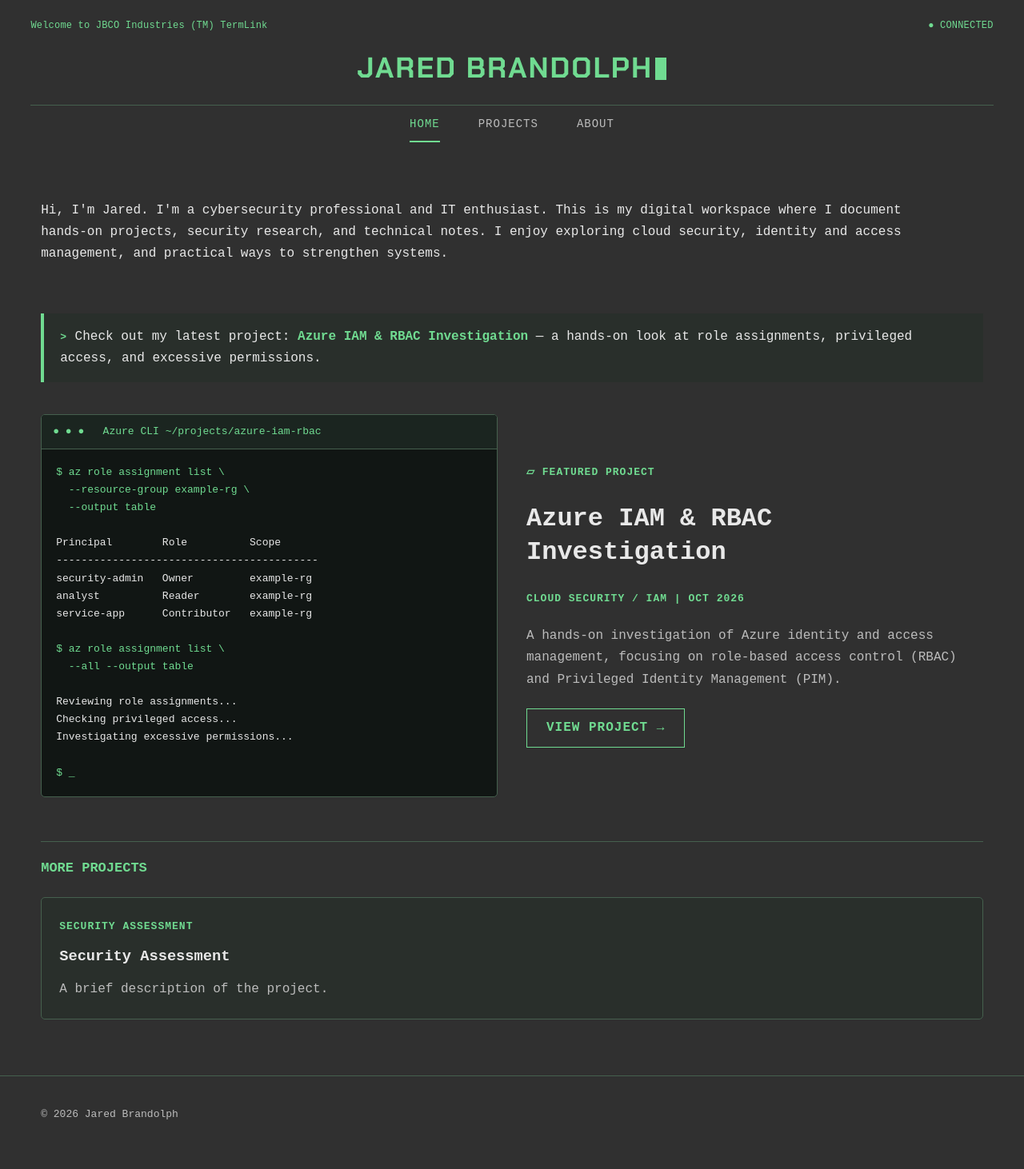
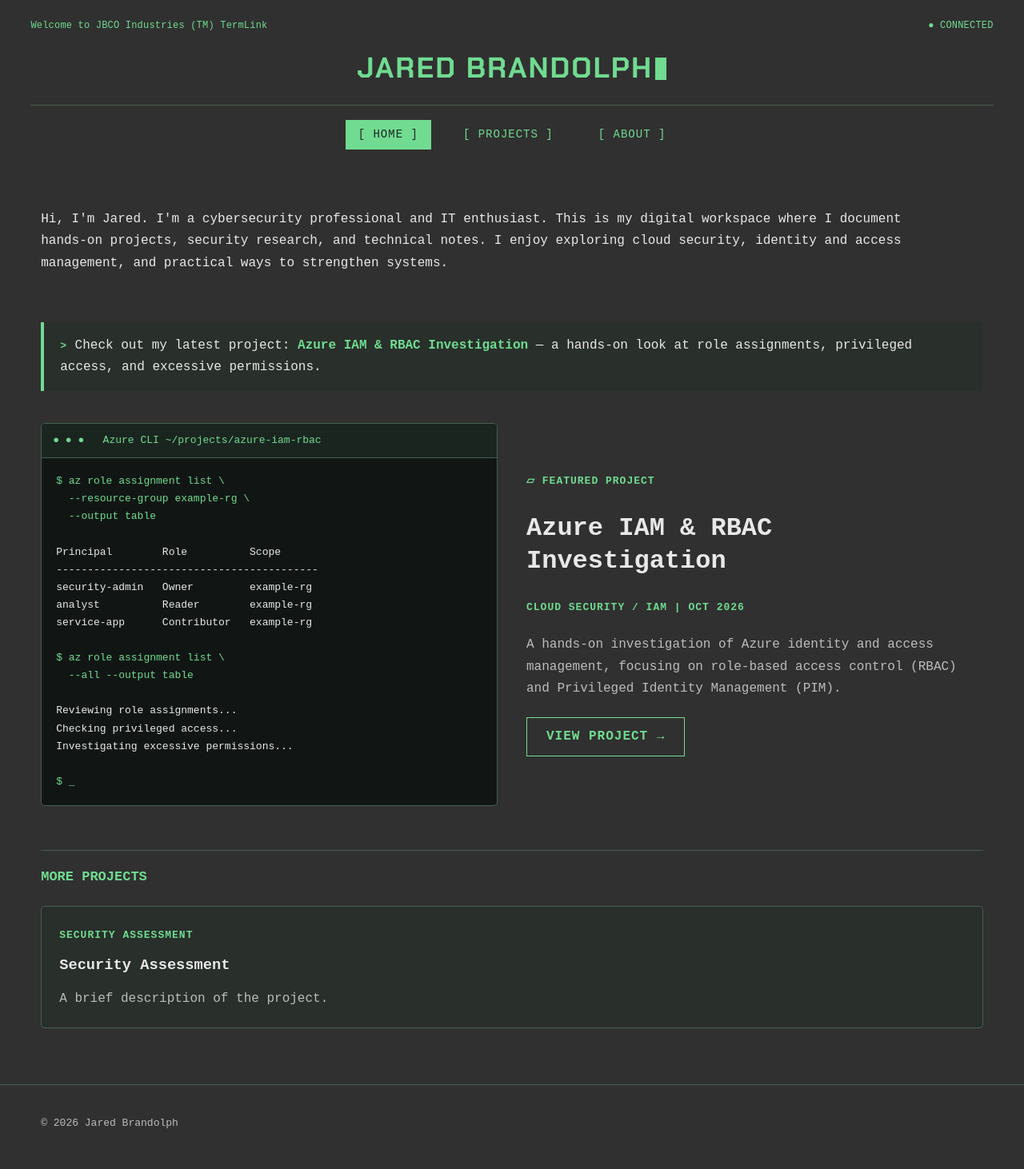
Before and after one commit to brandolphj/brandolphj.github.io, a Jekyll site: the page built from index.html, in a window 1280 px wide. Shown: the whole page at 80% size. Built offline with Jekyll 4.4.1, drawn with Linux system fonts in a browser that asks for light colours.

Commit message:
Update style.css

```diff
--- a/assets/css/style.css
+++ b/assets/css/style.css
@@ -53,7 +53,6 @@ a:hover {
   border-bottom: 1px solid var(--border);
 }
 
-
 .site-logo {
   display: inline-block;
   color: var(--green);
@@ -69,11 +68,6 @@ a:hover {
   display: inline-block;
   white-space: nowrap;
 }
-
-.prompt {
-  white-space: nowrap;
-}
-
 
 .prompt {
   display: inline-flex;
@@ -101,27 +95,51 @@ a:hover {
   }
 }
 
-/* NAVIGATION */
+/* FALLOUT TERMINAL NAVIGATION */
 
 .site-nav {
   display: flex;
   justify-content: center;
-  gap: 48px;
-  padding: 12px 0 20px;
+  align-items: center;
+  flex-wrap: wrap;
+  gap: 24px;
+  padding: 18px 0 22px;
 }
 
 .site-nav a {
-  color: var(--muted);
+  display: inline-block;
+  padding: 8px 16px;
+  border: 0;
+  background: transparent;
+  color: var(--green);
+  font-family: "Courier New", monospace;
   font-size: 14px;
+  font-weight: normal;
   letter-spacing: 1px;
-  padding-bottom: 8px;
-  border-bottom: 2px solid transparent;
+  line-height: 1.5;
+  text-decoration: none;
+  transition: background-color 0.15s ease, color 0.15s ease;
+}
+
+.site-nav a::before {
+  content: "[ ";
+}
+
+.site-nav a::after {
+  content: " ]";
 }
 
 .site-nav a:hover,
+.site-nav a:focus-visible,
 .site-nav a.active {
-  color: var(--green);
-  border-bottom-color: var(--green);
+  background: var(--green);
+  color: #202820;
+  border: 0;
+}
+
+.site-nav a:focus-visible {
+  outline: 2px solid #c5ffd2;
+  outline-offset: 3px;
 }
 
 /* MAIN CONTENT */
@@ -132,7 +150,9 @@ main {
   padding-bottom: 70px;
 }
 
-h1, h2, h3 {
+h1,
+h2,
+h3 {
   line-height: 1.3;
   color: var(--text);
 }
@@ -256,7 +276,10 @@ p {
 
 .project-grid {
   display: grid;
-  grid-template-columns: repeat(auto-fit, minmax(260px, 1fr));
+  grid-template-columns: repeat(
+    auto-fit,
+    minmax(min(100%, 320px), 1fr)
+  );
   gap: 20px;
 }
 
@@ -267,7 +290,7 @@ p {
   border-radius: 5px;
   overflow: hidden;
   color: var(--text);
-  transition: border-color .2s, transform .2s;
+  transition: border-color 0.2s, transform 0.2s;
 }
 
 .project-card:hover {
@@ -322,27 +345,6 @@ article pre {
   font-size: 13px;
 }
 
-/* MOBILE */
-
-@media (max-width: 750px) {
-  .site-logo {
-    letter-spacing: 1px;
-  }
-
-  .site-nav {
-    gap: 25px;
-  }
-
-  .featured-project {
-    grid-template-columns: 1fr;
-  }
-
-  .terminal-body pre {
-    font-size: 11px;
-  }
-}
-
-
 /* PROJECT ARCHIVE */
 
 .projects-archive {
@@ -377,12 +379,6 @@ article pre {
   font-size: 12px;
   margin-bottom: 25px;
   overflow-wrap: anywhere;
-}
-
-.project-grid {
-  display: grid;
-  grid-template-columns: repeat(auto-fit, minmax(min(100%, 320px), 1fr));
-  gap: 20px;
 }
 
 .archive-project-card {
@@ -460,12 +456,52 @@ article pre {
   font-size: 12px;
 }
 
+/* MOBILE */
+
+@media (max-width: 750px) {
+  .site-logo {
+    letter-spacing: 1px;
+  }
+
+  .site-nav {
+    gap: 10px;
+    padding: 14px 0 20px;
+  }
+
+  .site-nav a {
+    padding: 7px 10px;
+    font-size: 12px;
+    letter-spacing: 0.5px;
+  }
+
+  .featured-project {
+    grid-template-columns: 1fr;
+  }
+
+  .terminal-body pre {
+    font-size: 11px;
+  }
+}
+
+/* ACCESSIBILITY */
+
 @media (prefers-reduced-motion: reduce) {
+  html {
+    scroll-behavior: auto;
+  }
+
+  .site-nav a,
+  .project-card,
   .archive-project-card {
     transition: none;
   }
 
+  .project-card:hover,
   .archive-project-card:hover {
     transform: none;
   }
+
+  .cursor {
+    animation: none;
+  }
 }
```
